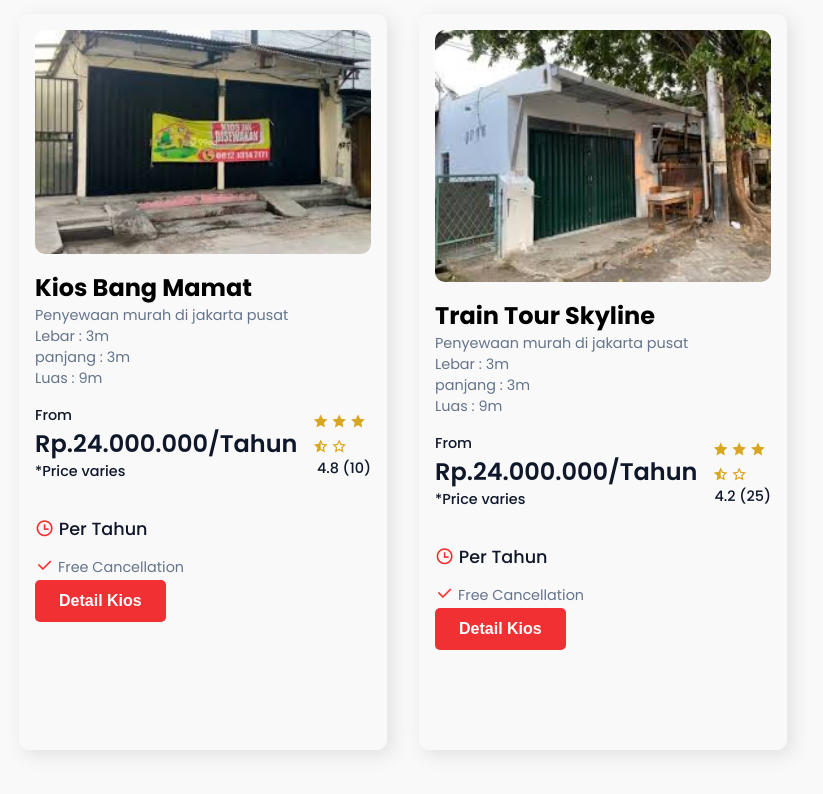
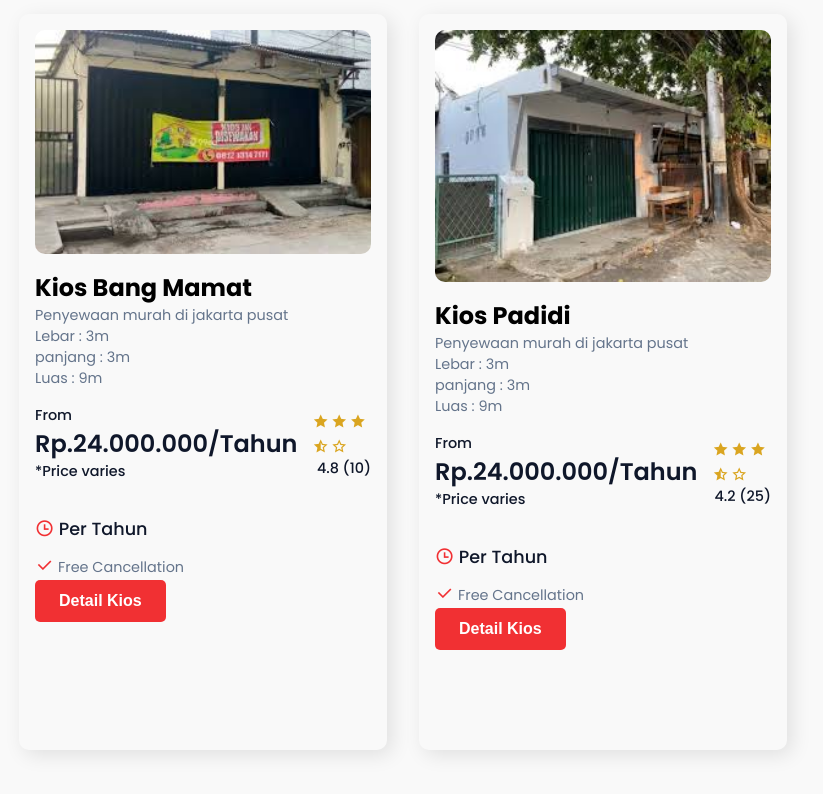
Before and after one commit to Rendiyansah/Kiosinja, a plain HTML site: page index.html in a window 1280 px wide. Shown: the part 899-1693 px from the top of the page, without its empty margins (37-860 px from the left). Drawn offline with nearby package versions, Linux system fonts and the light colour scheme.

Commit message:
Update index.html

```diff
--- a/index.html
+++ b/index.html
@@ -91,7 +91,7 @@
         </div>
         <div class="trending__card">
           <img src="assets/kios2.jpeg" alt="trending" />
-          <h1>Train Tour Skyline</h1>
+          <h1>Kios Padidi</h1>
           <p>Penyewaan murah di jakarta pusat</p>
           <p>Lebar      : 3m</p>
           <p>panjang    : 3m</p>
@@ -195,7 +195,7 @@
         </div>
         <div class="trending__card">
           <img src="assets/kios2.jpeg" alt="trending" />
-          <h1>Train Tour Skyline</h1>
+          <h1>Kios Nyaman</h1>
           <p>Penyewaan murah di jakarta pusat</p>
           <p>Lebar      : 3m</p>
           <p>panjang    : 3m</p>
```
